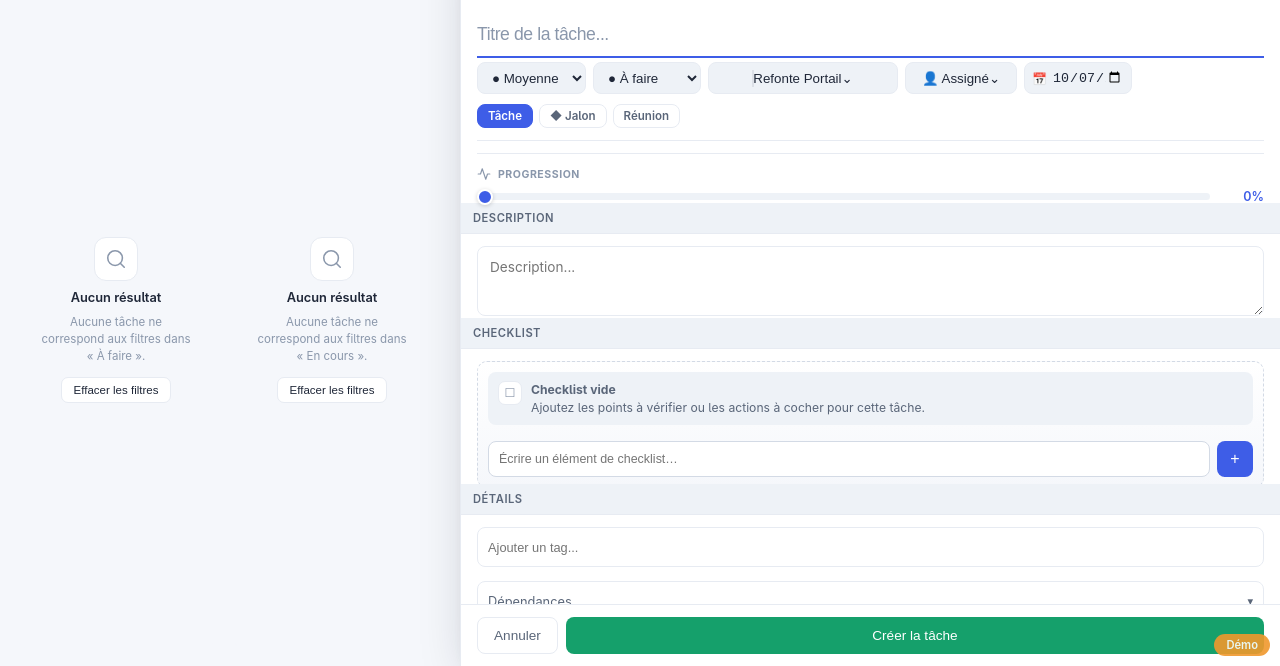
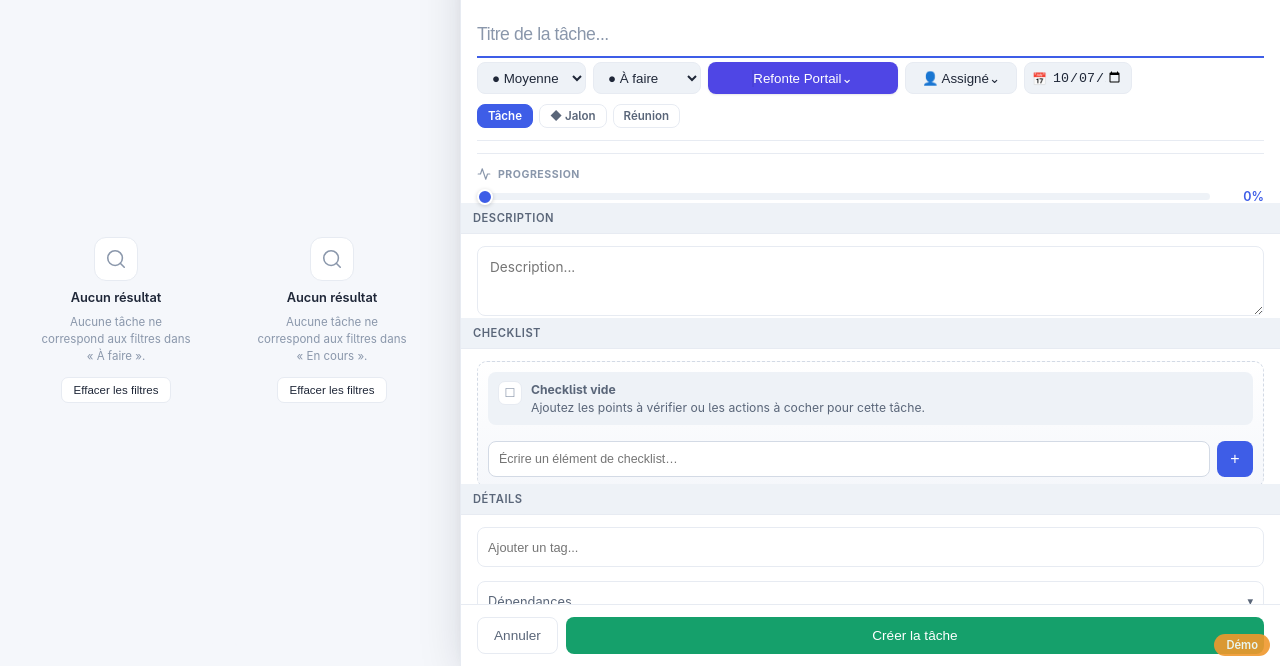
Before and after one commit to Mikael94800/Taskflow, a website: page Taskflow/taskflow/kanban/index.html in a window 1280 px wide. Both pictures are taken after typing "Sample" into the empty fields and a click on the button "+ Tâche". Shown: the part 134-800 px from the top of the page. Drawn offline with nearby package versions, Linux system fonts and the light colour scheme.

Commit message:
Refactor project button styles and functionality

```diff
--- a/Taskflow/taskflow/kanban/index.html
+++ b/Taskflow/taskflow/kanban/index.html
@@ -185,7 +185,7 @@
         .panel-quick-select:hover,.panel-quick-btn:hover{border-color:var(--border-dark);background:var(--card-bg)}
         .panel-quick-select:focus,.panel-quick-btn:focus{outline:none;border-color:var(--primary);box-shadow:0 0 0 2px rgba(62,93,231,.10)}
         .panel-quick-select.priority{min-width:92px}.panel-quick-select.status{min-width:104px}.panel-quick-select.project{min-width:190px;max-width:280px}
-        .quick-project{position:relative;display:inline-flex}.quick-project-btn{min-width:190px;max-width:280px;justify-content:flex-start}.quick-project-menu{display:none;position:absolute;top:calc(100% + 5px);left:0;min-width:250px;max-height:300px;overflow:auto;background:var(--card-bg);border:1px solid var(--border);border-radius:9px;box-shadow:var(--shadow-lg);padding:6px;z-index:600}.quick-project.open .quick-project-menu{display:block}.quick-project-option{width:100%;display:flex;align-items:center;gap:8px;padding:8px 9px;border:0;background:transparent;border-radius:7px;color:var(--text);font:600 .74rem/1.2 inherit;cursor:pointer;text-align:left}.quick-project-option:hover{background:var(--primary-light)}.quick-project-dot{width:9px;height:9px;border-radius:3px;flex:0 0 9px;box-shadow:0 0 0 1px rgba(15,23,42,.08)}
+        .quick-project{position:relative;display:inline-flex}.quick-project-btn{min-width:190px;max-width:280px;justify-content:flex-start}.quick-project-btn.project-colored{border-color:transparent;color:var(--quick-project-text,#fff);background:var(--quick-project-bg,#94a3b8);box-shadow:0 1px 2px rgba(15,23,42,.10)}.quick-project-btn.project-colored:hover{background:var(--quick-project-bg,#94a3b8);color:var(--quick-project-text,#fff);filter:brightness(.96);border-color:transparent}.quick-project-btn.project-colored:focus{border-color:rgba(255,255,255,.85);box-shadow:0 0 0 2px rgba(62,93,231,.12)}.quick-project-menu{display:none;position:absolute;top:calc(100% + 5px);left:0;min-width:250px;max-height:300px;overflow:auto;background:var(--card-bg);border:1px solid var(--border);border-radius:9px;box-shadow:var(--shadow-lg);padding:6px;z-index:600}.quick-project.open .quick-project-menu{display:block}.quick-project-option{width:100%;display:flex;align-items:center;gap:8px;padding:8px 9px;border:0;background:transparent;border-radius:7px;color:var(--text);font:600 .74rem/1.2 inherit;cursor:pointer;text-align:left}.quick-project-option:hover{background:var(--primary-light)}.quick-project-dot{width:9px;height:9px;border-radius:3px;flex:0 0 9px;box-shadow:0 0 0 1px rgba(15,23,42,.08)}
         .quick-assignee{position:relative;display:inline-flex}.quick-assignee .panel-quick-btn{min-width:112px}.quick-assignee-menu{display:none;position:absolute;top:calc(100% + 5px);right:0;min-width:230px;max-height:280px;overflow:auto;background:var(--card-bg);border:1px solid var(--border);border-radius:9px;box-shadow:var(--shadow-lg);padding:6px;z-index:500}.quick-assignee.open .quick-assignee-menu{display:block}
         .quick-assignee-option{display:flex;align-items:center;gap:7px;padding:7px 8px;border-radius:6px;font-size:.76rem;cursor:pointer}.quick-assignee-option:hover{background:var(--bg)}.quick-assignee-option input{margin:0}
         .panel-quick-date{position:relative;height:32px;display:inline-flex;align-items:center}.panel-quick-date input{width:108px;height:32px;border:1px solid var(--border);border-radius:8px;background:var(--surface-2);color:var(--text);font:600 .72rem/1 inherit;padding:0 8px 0 27px;box-sizing:border-box;cursor:pointer}.panel-quick-date:before{content:'📅';position:absolute;left:8px;font-size:12px;pointer-events:none;z-index:1}
@@ -227,6 +227,7 @@
         .panel-btn.success { background: var(--success); }
         .panel-btn.danger { background: transparent; color: var(--danger); border: 1px solid var(--danger); }
         .panel-btn.danger:hover { background: var(--danger); color: white; }
+        .transform-main-btn { width:auto; padding:6px 10px; font-size:0.72rem; font-weight:600; margin-top:6px; }
         .panel-section { margin-bottom: 12px; }
         .panel-section:last-child { margin-bottom: 0; }
         .panel-section-header { display: flex; align-items: center; gap: 8px; padding: 8px 12px; margin: 0 -16px 12px -16px; background: linear-gradient(135deg, var(--bg) 0%, rgba(79,70,229,0.03) 100%); border-top: 1px solid var(--border); border-bottom: 1px solid var(--border); }
@@ -1187,6 +1188,13 @@
         const addDays = (d, n) => { const r = new Date(d); r.setDate(r.getDate() + n); return r; };
         const getProjectName = (id) => { const p = projects.find(x => x.id === id); return p?.nom || ''; };
         const getProjectColor = (id) => { const p = projects.find(x => x.id === id); return p?.couleur || '#64748b'; };
+        const getProjectTextColor = (hex) => {
+            const h = String(hex || '#94a3b8').replace('#','');
+            const full = h.length === 3 ? h.split('').map(c => c + c).join('') : h;
+            const r = parseInt(full.slice(0,2),16) || 148, g = parseInt(full.slice(2,4),16) || 163, b = parseInt(full.slice(4,6),16) || 184;
+            const lum = (0.299*r + 0.587*g + 0.114*b);
+            return lum > 160 ? '#172033' : '#ffffff';
+        };
         const getTeamMemberName = (id) => { const m = team.find(x => x.id === id); return m?.nom || ''; };
         // TEAM-01: Couleur personnalisée par membre
         const getTeamMemberColor = (id) => { const m = team.find(x => x.id === id); return m?.couleur || '#3e5de7'; };  // Défaut: primary
@@ -1953,8 +1961,8 @@
                         ${(data.type !== 'jalon' ? statusCfg.list : statusCfg.list.filter(st => st.value === statusCfg.firstValue || st.value === statusCfg.terminalValue)).map(st => `<option value="${escapeHtml(st.value)}" ${data.statut === st.value ? 'selected' : ''}>● ${escapeHtml(st.label)}</option>`).join('')}
                     </select>
                     <div class="quick-project" id="quickProjectWrap">
-                        <button type="button" class="panel-quick-btn quick-project-btn" onclick="toggleQuickProject(event)" aria-haspopup="listbox" aria-label="Projet">
-                            <span class="quick-project-dot" style="background:${currentProject?.couleur || '#94a3b8'}"></span> ${escapeHtml(currentProject?.nom || 'Aucun projet')}⌄
+                        <button type="button" class="panel-quick-btn quick-project-btn ${currentProject ? 'project-colored' : ''}" style="${currentProject ? `--quick-project-bg:${projectColor};--quick-project-text:${getProjectTextColor(projectColor)}` : ''}" onclick="toggleQuickProject(event)" aria-haspopup="listbox" aria-label="Projet">
+                            <span class="quick-project-dot" style="background:${currentProject ? getProjectTextColor(projectColor) : '#94a3b8'};opacity:${currentProject ? '.9' : '1'}"></span> ${escapeHtml(currentProject?.nom || 'Aucun projet')}⌄
                         </button>
                         <div class="quick-project-menu" role="listbox">
                             <button type="button" class="quick-project-option" onclick="selectQuickProject('')"><span class="quick-project-dot" style="background:#94a3b8"></span>Aucun projet</button>
@@ -2010,7 +2018,7 @@
                         <div class="prop-value">
                             <div style="display:flex;align-items:center;gap:6px;flex-wrap:wrap">
                                 <span class="multi-select-chip" ${panelState.isNew ? '' : `onclick="openTaskPanel(${data.parentTask})"`} style="${panelState.isNew ? '' : 'cursor:pointer;'}background:var(--primary-light);color:var(--primary)">↑ ${escapeHtml((tasks.find(t => t.id === data.parentTask) || {}).titre || '(inconnu)')}</span>
-                                <button class="btn" style="padding:4px 10px;font-size:0.72rem" onclick="detachFromParent()">Transformer en tâche principale</button>
+                                <button class="panel-btn danger transform-main-btn" onclick="detachFromParent()">Transformer en tâche principale</button>
                             </div>
                         </div>
                     </div>` : ''}
```
